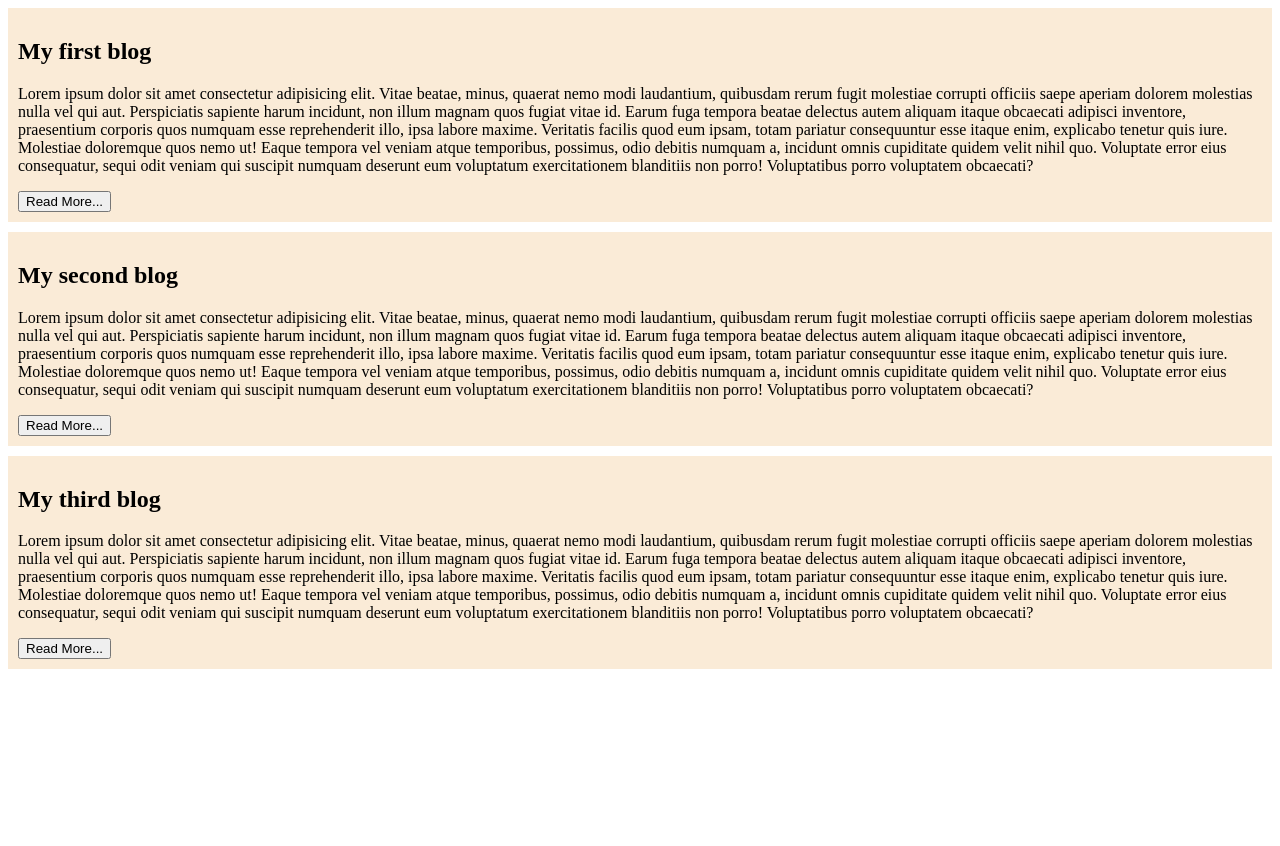
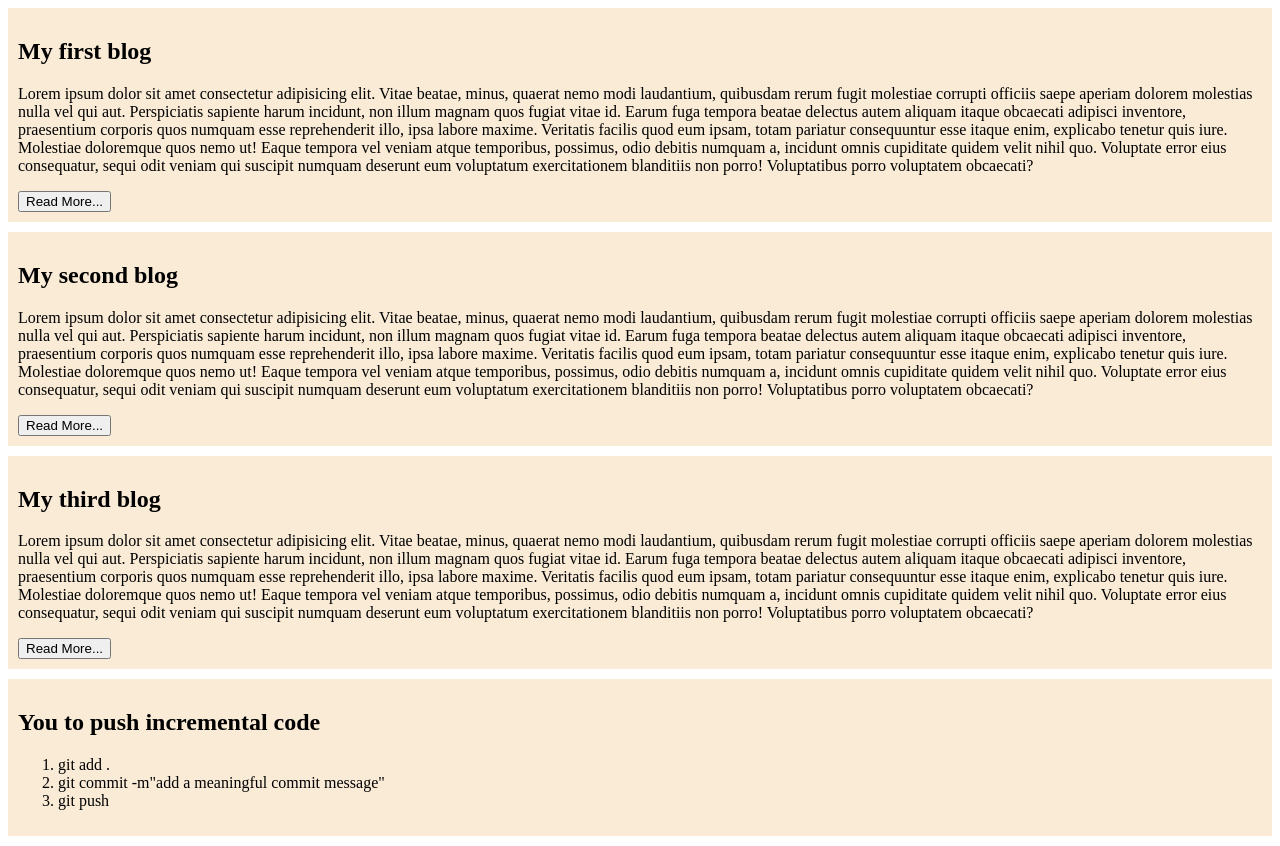
Before and after one commit to SHShadhin/my-simple-website-repo, a plain HTML site: page index.html in a window 1280 px wide. Before the commit the page ends 800 px from the top, so only its background shows below. Drawn offline with Linux system fonts and the light colour scheme.

Commit message:
added incremental code section

```diff
--- a/index.html
+++ b/index.html
@@ -28,5 +28,14 @@
         </p>
         <button>Read More...</button>
     </div>
+
+    <div>
+        <h2>You to push incremental code </h2>
+        <ol>
+            <li>git add .</li>
+            <li>git commit -m"add a meaningful commit message"</li>
+            <li>git push</li>
+        </ol>
+    </div>
 </body>
 </html>
```
